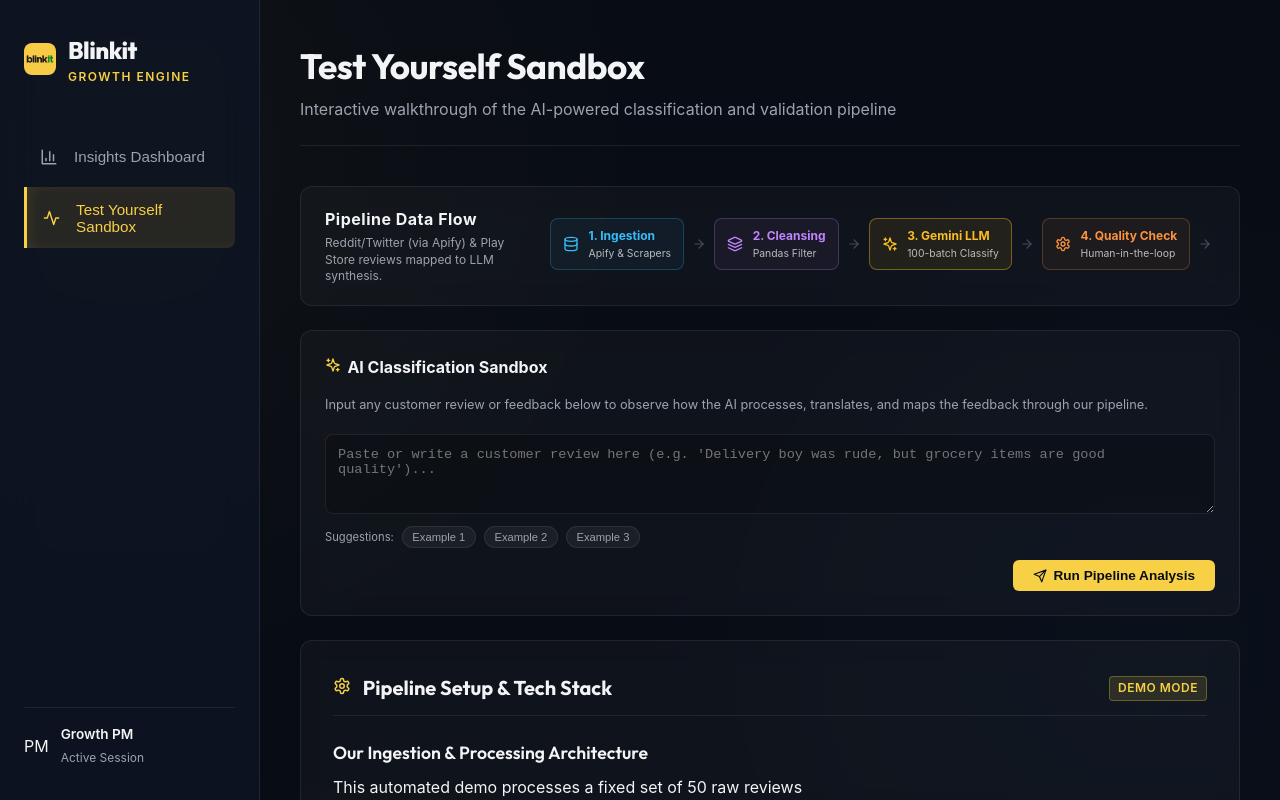
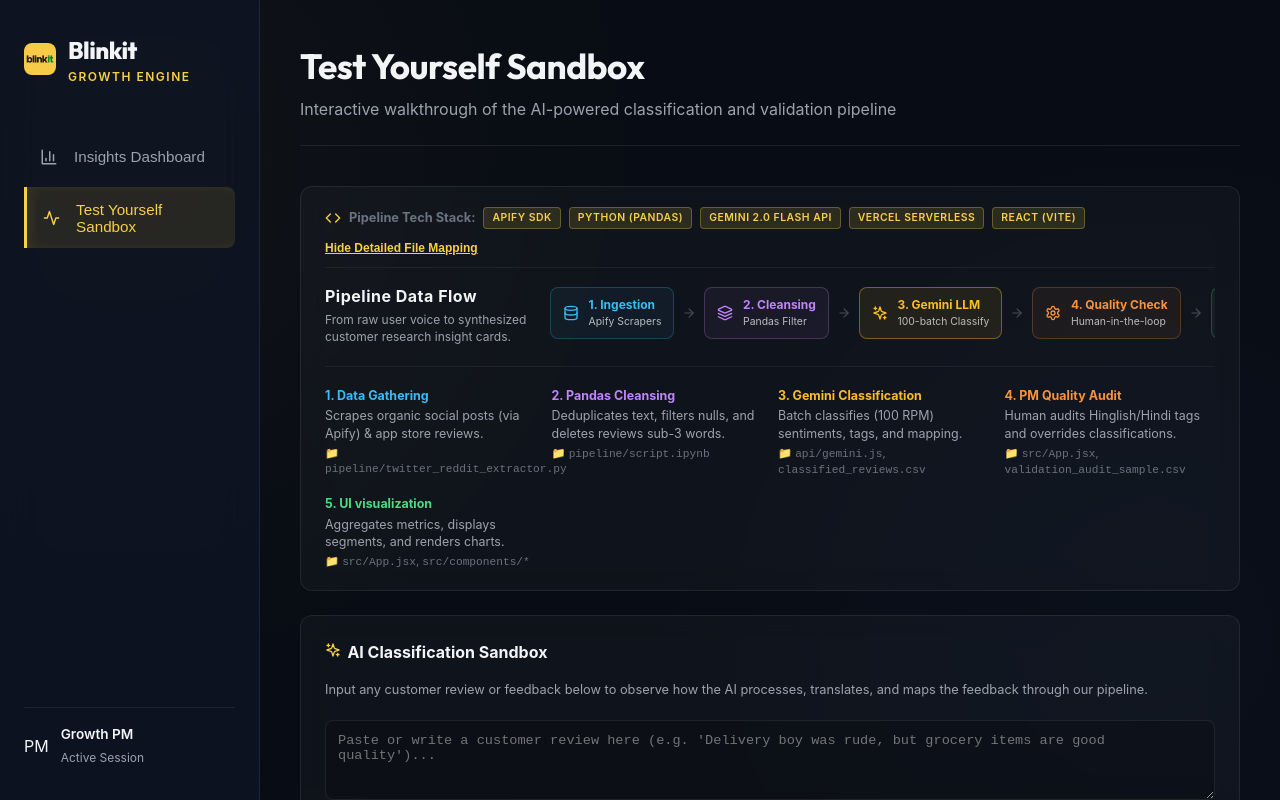
Before and after one commit to shivam0752/blinkit-review-ai-engine, a React (Vite) app: page / in a window 1280 px wide. Both pictures are taken after a click on the button "Test Yourself Sandbox". Shown: the top 800 px of the page. Built offline with nearby package versions, Linux system fonts and the light colour scheme.

Commit message:
feat: elaborate tech stack and file mapping details in pipeline flowchart

```diff
--- a/src/components/ArchitectureDiagram.jsx
+++ b/src/components/ArchitectureDiagram.jsx
@@ -1,16 +1,56 @@
-import React from 'react';
-import { Database, Layers, Sparkles, Settings, BarChart3, ArrowRight } from 'lucide-react';
+import React, { useState } from 'react';
+import { Database, Layers, Sparkles, Settings, BarChart3, ArrowRight, HelpCircle, Code } from 'lucide-react';
 
 export default function ArchitectureDiagram() {
+  const [showDetails, setShowDetails] = useState(true);
+
   return (
     <div className="sandbox-architecture glass" style={{ padding: '1.25rem 1.5rem', marginBottom: '1.5rem' }}>
+
+      {/* Tech Stack Banner */}
+      <div style={{
+        display: 'flex',
+        justifyContent: 'space-between',
+        alignItems: 'center',
+        flexWrap: 'wrap',
+        gap: '0.75rem',
+        paddingBottom: '0.75rem',
+        borderBottom: '1px solid rgba(255, 255, 255, 0.05)',
+        marginBottom: '1rem',
+        fontSize: '0.8rem'
+      }}>
+        <div style={{ display: 'flex', alignItems: 'center', gap: '0.5rem' }}>
+          <Code size={16} className="text-accent" />
+          <span style={{ color: 'var(--text-muted)' }}><strong>Pipeline Tech Stack:</strong></span>
+          <span className="badge badge-accent" style={{ fontSize: '0.65rem' }}>Apify SDK</span>
+          <span className="badge badge-accent" style={{ fontSize: '0.65rem' }}>Python (Pandas)</span>
+          <span className="badge badge-accent" style={{ fontSize: '0.65rem' }}>Gemini 2.0 Flash API</span>
+          <span className="badge badge-accent" style={{ fontSize: '0.65rem' }}>Vercel Serverless</span>
+          <span className="badge badge-accent" style={{ fontSize: '0.65rem' }}>React (Vite)</span>
+        </div>
+        <button
+          onClick={() => setShowDetails(!showDetails)}
+          style={{
+            background: 'none',
+            border: 'none',
+            color: 'var(--accent-yellow)',
+            cursor: 'pointer',
+            fontSize: '0.75rem',
+            fontWeight: 600,
+            textDecoration: 'underline'
+          }}
+        >
+          {showDetails ? 'Hide Detailed File Mapping' : 'Show Detailed File Mapping'}
+        </button>
+      </div>
+
       <div style={{ display: 'flex', justifyContent: 'space-between', alignItems: 'center', flexWrap: 'wrap', gap: '1.25rem', width: '100%' }}>
 
         {/* Title side */}
         <div style={{ flex: '1 1 200px' }}>
           <h4 style={{ margin: 0, fontSize: '1rem', fontWeight: 700, color: 'var(--text-primary)', letterSpacing: '0.5px' }}>Pipeline Data Flow</h4>
           <p style={{ margin: '0.25rem 0 0 0', color: 'var(--text-secondary)', fontSize: '0.75rem', lineHeight: '1.4' }}>
-            Reddit/Twitter (via Apify) & Play Store reviews mapped to LLM synthesis.
+            From raw user voice to synthesized customer research insight cards.
           </p>
         </div>
 
@@ -31,7 +71,7 @@
             <Database size={16} style={{ color: '#38bdf8' }} />
             <div style={{ textAlign: 'left' }}>
               <div style={{ fontSize: '0.75rem', fontWeight: 700, color: '#38bdf8' }}>1. Ingestion</div>
-              <div style={{ fontSize: '0.65rem', color: 'rgba(255, 255, 255, 0.7)', marginTop: '1px' }}>Apify & Scrapers</div>
+              <div style={{ fontSize: '0.65rem', color: 'rgba(255, 255, 255, 0.7)' }}>Apify Scrapers</div>
             </div>
           </div>
 
@@ -51,7 +91,7 @@
             <Layers size={16} style={{ color: '#c084fc' }} />
             <div style={{ textAlign: 'left' }}>
               <div style={{ fontSize: '0.75rem', fontWeight: 700, color: '#c084fc' }}>2. Cleansing</div>
-              <div style={{ fontSize: '0.65rem', color: 'rgba(255, 255, 255, 0.7)', marginTop: '1px' }}>Pandas Filter</div>
+              <div style={{ fontSize: '0.65rem', color: 'rgba(255, 255, 255, 0.7)' }}>Pandas Filter</div>
             </div>
           </div>
 
@@ -71,7 +111,7 @@
             <Sparkles size={16} style={{ color: '#fbbf24' }} />
             <div style={{ textAlign: 'left' }}>
               <div style={{ fontSize: '0.75rem', fontWeight: 700, color: '#fbbf24' }}>3. Gemini LLM</div>
-              <div style={{ fontSize: '0.65rem', color: 'rgba(255, 255, 255, 0.7)', marginTop: '1px' }}>100-batch Classify</div>
+              <div style={{ fontSize: '0.65rem', color: 'rgba(255, 255, 255, 0.7)' }}>100-batch Classify</div>
             </div>
           </div>
 
@@ -91,7 +131,7 @@
             <Settings size={16} style={{ color: '#fb923c' }} />
             <div style={{ textAlign: 'left' }}>
               <div style={{ fontSize: '0.75rem', fontWeight: 700, color: '#fb923c' }}>4. Quality Check</div>
-              <div style={{ fontSize: '0.65rem', color: 'rgba(255, 255, 255, 0.7)', marginTop: '1px' }}>Human-in-the-loop</div>
+              <div style={{ fontSize: '0.65rem', color: 'rgba(255, 255, 255, 0.7)' }}>Human-in-the-loop</div>
             </div>
           </div>
 
@@ -111,12 +151,77 @@
             <BarChart3 size={16} style={{ color: '#4ade80' }} />
             <div style={{ textAlign: 'left' }}>
               <div style={{ fontSize: '0.75rem', fontWeight: 700, color: '#4ade80' }}>5. UI Dashboard</div>
-              <div style={{ fontSize: '0.65rem', color: 'rgba(255, 255, 255, 0.7)', marginTop: '1px' }}>React Charts</div>
+              <div style={{ fontSize: '0.65rem', color: 'rgba(255, 255, 255, 0.7)' }}>React Charts</div>
             </div>
           </div>
 
         </div>
       </div>
+
+      {/* Expanded File details grid */}
+      {showDetails && (
+        <div style={{
+          marginTop: '1.25rem',
+          paddingTop: '1.25rem',
+          borderTop: '1px solid rgba(255, 255, 255, 0.05)',
+          display: 'grid',
+          gridTemplateColumns: 'repeat(auto-fit, minmax(180px, 1fr))',
+          gap: '1rem',
+          fontSize: '0.78rem',
+          lineHeight: '1.4'
+        }}>
+          <div>
+            <strong style={{ color: '#38bdf8', display: 'block', marginBottom: '0.2rem' }}>1. Data Gathering</strong>
+            <p style={{ color: 'var(--text-secondary)', margin: 0 }}>
+              Scrapes organic social posts (via Apify) & app store reviews.
+            </p>
+            <span style={{ fontSize: '0.7rem', color: 'var(--text-muted)', display: 'block', marginTop: '0.2rem' }}>
+              📁 <code>pipeline/twitter_reddit_extractor.py</code>
+            </span>
+          </div>
+
+          <div>
+            <strong style={{ color: '#c084fc', display: 'block', marginBottom: '0.2rem' }}>2. Pandas Cleansing</strong>
+            <p style={{ color: 'var(--text-secondary)', margin: 0 }}>
+              Deduplicates text, filters nulls, and deletes reviews sub-3 words.
+            </p>
+            <span style={{ fontSize: '0.7rem', color: 'var(--text-muted)', display: 'block', marginTop: '0.2rem' }}>
+              📁 <code>pipeline/script.ipynb</code>
+            </span>
+          </div>
+
+          <div>
+            <strong style={{ color: '#fbbf24', display: 'block', marginBottom: '0.2rem' }}>3. Gemini Classification</strong>
+            <p style={{ color: 'var(--text-secondary)', margin: 0 }}>
+              Batch classifies (100 RPM) sentiments, tags, and mapping.
+            </p>
+            <span style={{ fontSize: '0.7rem', color: 'var(--text-muted)', display: 'block', marginTop: '0.2rem' }}>
+              📁 <code>api/gemini.js</code>, <code>classified_reviews.csv</code>
+            </span>
+          </div>
+
+          <div>
+            <strong style={{ color: '#fb923c', display: 'block', marginBottom: '0.2rem' }}>4. PM Quality Audit</strong>
+            <p style={{ color: 'var(--text-secondary)', margin: 0 }}>
+              Human audits Hinglish/Hindi tags and overrides classifications.
+            </p>
+            <span style={{ fontSize: '0.7rem', color: 'var(--text-muted)', display: 'block', marginTop: '0.2rem' }}>
+              📁 <code>src/App.jsx</code>, <code>validation_audit_sample.csv</code>
+            </span>
+          </div>
+
+          <div>
+            <strong style={{ color: '#4ade80', display: 'block', marginBottom: '0.2rem' }}>5. UI visualization</strong>
+            <p style={{ color: 'var(--text-secondary)', margin: 0 }}>
+              Aggregates metrics, displays segments, and renders charts.
+            </p>
+            <span style={{ fontSize: '0.7rem', color: 'var(--text-muted)', display: 'block', marginTop: '0.2rem' }}>
+              📁 <code>src/App.jsx</code>, <code>src/components/*</code>
+            </span>
+          </div>
+        </div>
+      )}
+
     </div>
   );
 }
```
